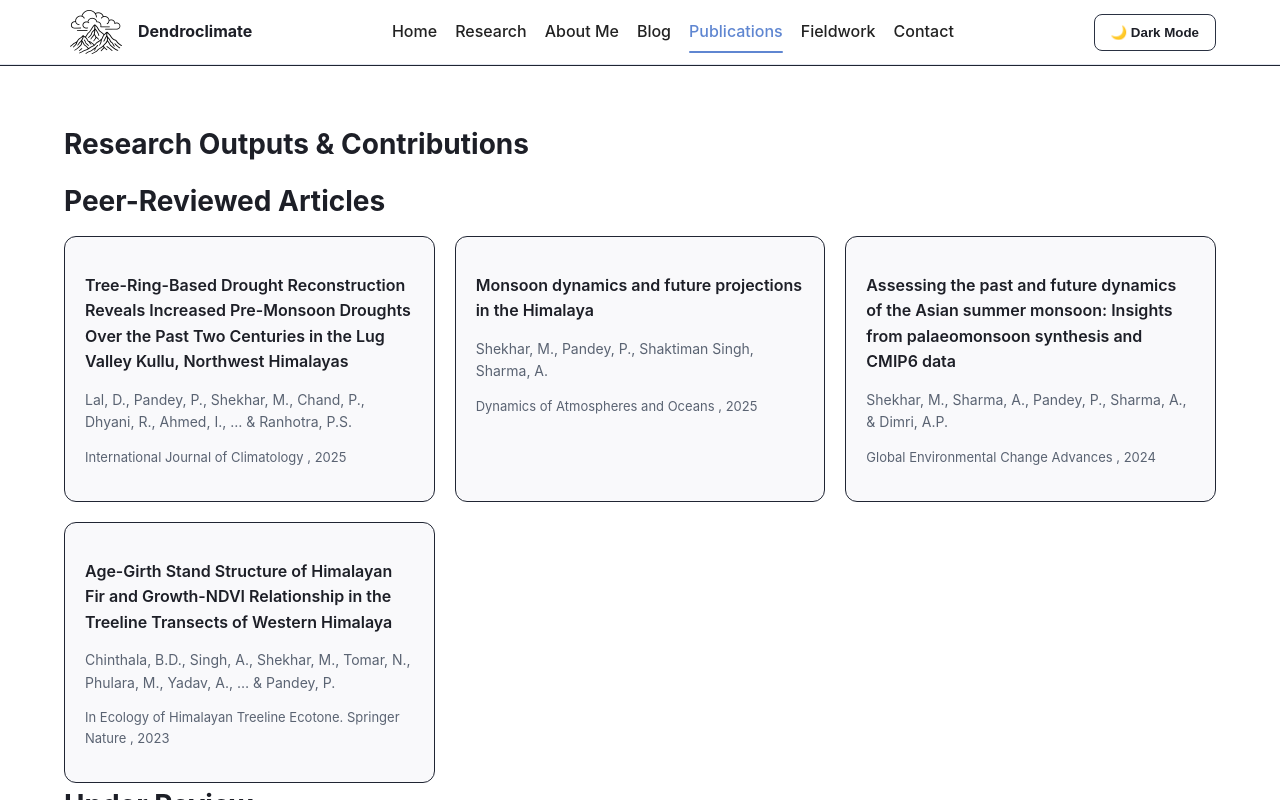
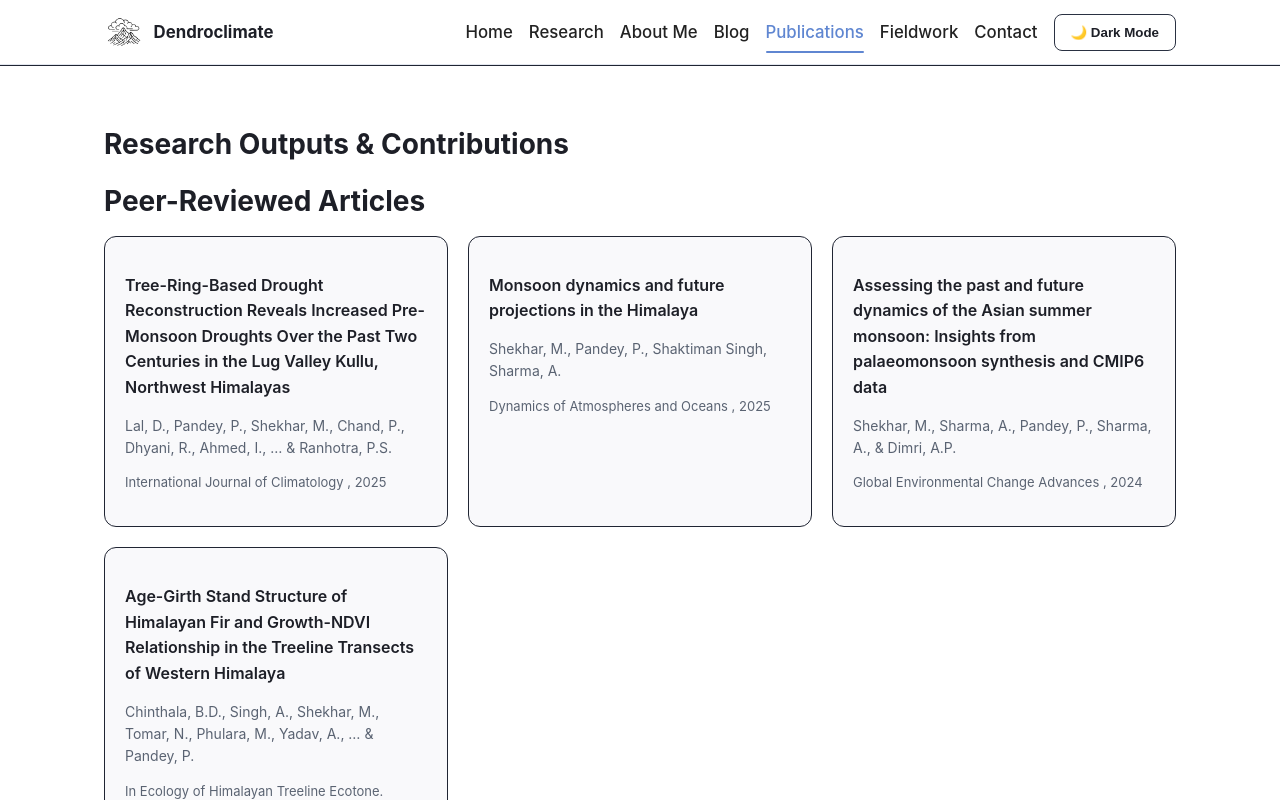
Before and after one commit to u4sin/dendroclimate-site, a React (Vite) app: page /publications in a window 1280 px wide. Shown: the top 800 px of the page. Built offline with nearby package versions, Linux system fonts and the light colour scheme.

Commit message:
mobile responsive fix

```diff
--- a/src/components/Navbar.jsx
+++ b/src/components/Navbar.jsx
@@ -1,37 +1,60 @@
-import { NavLink } from 'react-router-dom';
+import { useEffect, useState } from "react";
+import { NavLink } from "react-router-dom";
 
 export default function Navbar({ theme, toggleTheme }) {
+  const [open, setOpen] = useState(false);
+
+  // lock body scroll when open
+  useEffect(() => {
+    document.body.classList.toggle("no-scroll", open);
+    return () => document.body.classList.remove("no-scroll");
+  }, [open]);
+
+  // close on Escape
+  useEffect(() => {
+    const onKey = (e) => e.key === "Escape" && setOpen(false);
+    if (open) window.addEventListener("keydown", onKey);
+    return () => window.removeEventListener("keydown", onKey);
+  }, [open]);
+
   return (
-    <nav className="navbar">
+    <nav className="navbar" role="navigation" aria-label="Main">
       <div className="container navbar-inner">
-
-        {/* Brand (logo + wordmark) */}
-        <NavLink to="/" className="brand-link" aria-label="Dendroclimate — home">
-          <img
-            src="/logo-dendroclimate.png"
-            alt="Dendroclimate"
-            width={28}
-            height={28}             // reserves space; avoids layout shift
-            className="brand-logo"
-          />
+        {/* Brand */}
+        <NavLink to="/" className="brand-link" aria-label="Home">
+          <img src="/logo-dendroclimate.png" alt="Dendroclimate" className="brand-logo" />
           <span className="brand-name">Dendroclimate</span>
         </NavLink>
 
-        {/* Links */}
-        <div className="nav-links">
-          <NavLink to="/">Home</NavLink>
-          <NavLink to="/research">Research</NavLink>
-          <NavLink to="/aboutme">About Me</NavLink>
-          <NavLink to="/blog">Blog</NavLink>
-          <NavLink to="/publications">Publications</NavLink>
-          <NavLink to="/fieldwork">Fieldwork</NavLink>
-          <NavLink to="/contact-cv">Contact</NavLink>
+        {/* Toggle (mobile) */}
+        <button
+          className="nav-toggle"
+          aria-expanded={open}
+          aria-controls="navmenu"
+          aria-label={open ? "Close menu" : "Open menu"}
+          onClick={() => setOpen(v => !v)}
+        >
+          ☰
+        </button>
+
+        {/* Slide-out links */}
+        <div id="navmenu" className={`nav-links ${open ? "open" : ""}`}>
+          <NavLink to="/" onClick={() => setOpen(false)}>Home</NavLink>
+          <NavLink to="/research" onClick={() => setOpen(false)}>Research</NavLink>
+          <NavLink to="/aboutme" onClick={() => setOpen(false)}>About Me</NavLink>
+          <NavLink to="/blog" onClick={() => setOpen(false)}>Blog</NavLink>
+          <NavLink to="/publications" onClick={() => setOpen(false)}>Publications</NavLink>
+          <NavLink to="/fieldwork" onClick={() => setOpen(false)}>Fieldwork</NavLink>
+          <NavLink to="/contact-cv" onClick={() => setOpen(false)}>Contact</NavLink>
+
+          {/* Theme toggle inside drawer on mobile */}
+          <button onClick={toggleTheme} className="btn ghost mt-2">
+            {theme === "light" ? "🌙 Dark Mode" : "☀️ Light Mode"}
+          </button>
         </div>
 
-        {/* Theme toggle */}
-        <button onClick={toggleTheme} className="btn ghost">
-          {theme === 'light' ? '🌙 Dark Mode' : '☀️ Light Mode'}
-        </button>
+        {/* Dim background when menu is open (click to close) */}
+        {open && <button className="nav-overlay" aria-hidden="true" onClick={() => setOpen(false)} />}
       </div>
     </nav>
   );
--- a/src/styles.css
+++ b/src/styles.css
@@ -200,7 +200,7 @@ body {
 
 .cards-grid {
   display: grid;
-  grid-template-columns: repeat(auto-fit, minmax(250px, 1fr));
+  grid-template-columns: repeat(auto-fit, minmax(220px, 1fr));
   gap: 20px;
   align-items: start; /* prevents vertical stretch */
 }
@@ -264,9 +264,9 @@ body {
 .modal-content {
   background: var(--card);
   border-radius: 12px;
-  padding: 24px;
+  padding: 16px;
   width: 90%;
-  max-width: 700px;
+  max-width: 480px;
   position: relative;
   animation: fadeIn 0.3s ease-in-out;
 }
@@ -420,9 +420,9 @@ body {
 .modal-content {
   background: var(--card);
   border-radius: 12px;
-  padding: 24px;
+  padding: 16px;
   width: 90%;
-  max-width: 700px;
+  max-width: 480px;
   position: relative;
   animation: fadeIn 0.3s ease-in-out;
 }
@@ -713,11 +713,11 @@ body {
   font-weight: 700;
 }
 
-.brand-logo {
+/* .brand-logo {
   display: block;
   height: 64px;
   width: auto;
-}
+} */
 
 /* Hide the text on very small screens if you want */
 @media (max-width: 520px) {
@@ -730,3 +730,79 @@ body {
   /* comment this out if you add a white version instead */
   filter: invert(1) brightness(1.1);
 }
+
+
+/* Base */
+:root{
+  --container: 1120px;
+  --space: clamp(12px, 2.5vw, 20px);
+}
+html { scroll-behavior: smooth; }
+body { font-size: clamp(0.95rem, 0.4vw + 0.9rem, 1.05rem); line-height: 1.6; }
+
+/* Container */
+.container{
+  max-width: var(--container);
+  margin-inline: auto;
+  padding-inline: clamp(12px, 4vw, 24px);
+}
+
+/* Fluid media */
+img, video, canvas, svg { max-width: 100%; height: auto; }
+
+/* Code/table overflow */
+pre, code, table { max-width: 100%; overflow-x: auto; }
+
+/* Cards & galleries: uniform, responsive */
+.cards-grid, .gallery{
+  display: grid;
+  gap: var(--space);
+  grid-template-columns: repeat(auto-fit, minmax(240px, 1fr));
+}
+.gallery .image, .cards-grid img{
+  width: 100%;
+  aspect-ratio: 4 / 3;   /* adjust if you prefer */
+  object-fit: cover;
+  border-radius: 12px;
+}
+
+/* Headings scale */
+h1 { font-size: clamp(1.6rem, 2.2vw + 1rem, 2.6rem); }
+h2 { font-size: clamp(1.3rem, 1.6vw + 0.9rem, 2rem); }
+
+/* Logo sizing */
+.brand-link { display:flex; align-items:center; gap:.6rem; text-decoration:none; }
+.brand-logo { height: 40px; width:auto; display:block; }
+@media (max-width:520px){ .brand-name{ display:none; } }
+
+/* Desktop nav */
+.navbar .nav-links { display:flex; gap: 1rem; align-items:center; }
+.nav-toggle { display:none; }
+
+/* Mobile nav */
+@media (max-width: 768px){
+  .nav-toggle { display:block; font-size:1.25rem; background:none; border:0; }
+  .navbar .nav-links{
+    position: fixed; top: 60px; right: 0; bottom: 0;
+    width: min(80vw, 320px);
+    background: var(--surface, #fff);
+    box-shadow: -8px 0 24px rgba(0,0,0,.08);
+    padding: 16px;
+    flex-direction: column; align-items: flex-start; gap: 12px;
+    transform: translateX(100%); transition: transform .2s ease;
+  }
+  .navbar .nav-links.open{ transform: translateX(0); }
+}
+
+/* Prevent body scroll when menu is open */
+.no-scroll { overflow: hidden; }
+
+/* Overlay behind the slide-out menu on mobile */
+.nav-overlay{
+  position: fixed; inset: 0;
+  background: rgba(0,0,0,.35);
+  border: 0; padding: 0; margin: 0;
+  z-index: 49; /* just under the navbar */
+}
+
+/* (You already have) .nav-toggle, .navbar .nav-links, and .navbar .nav-links.open rules */
```
